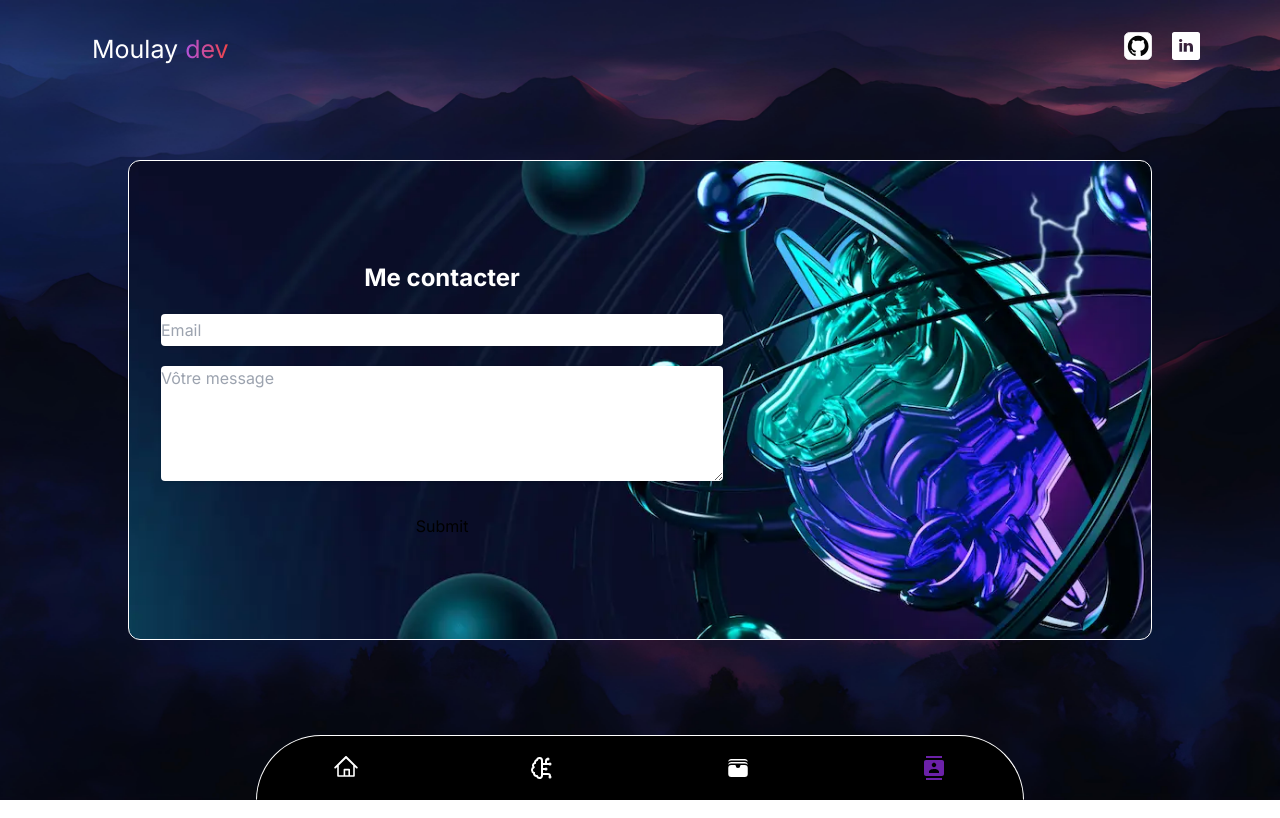
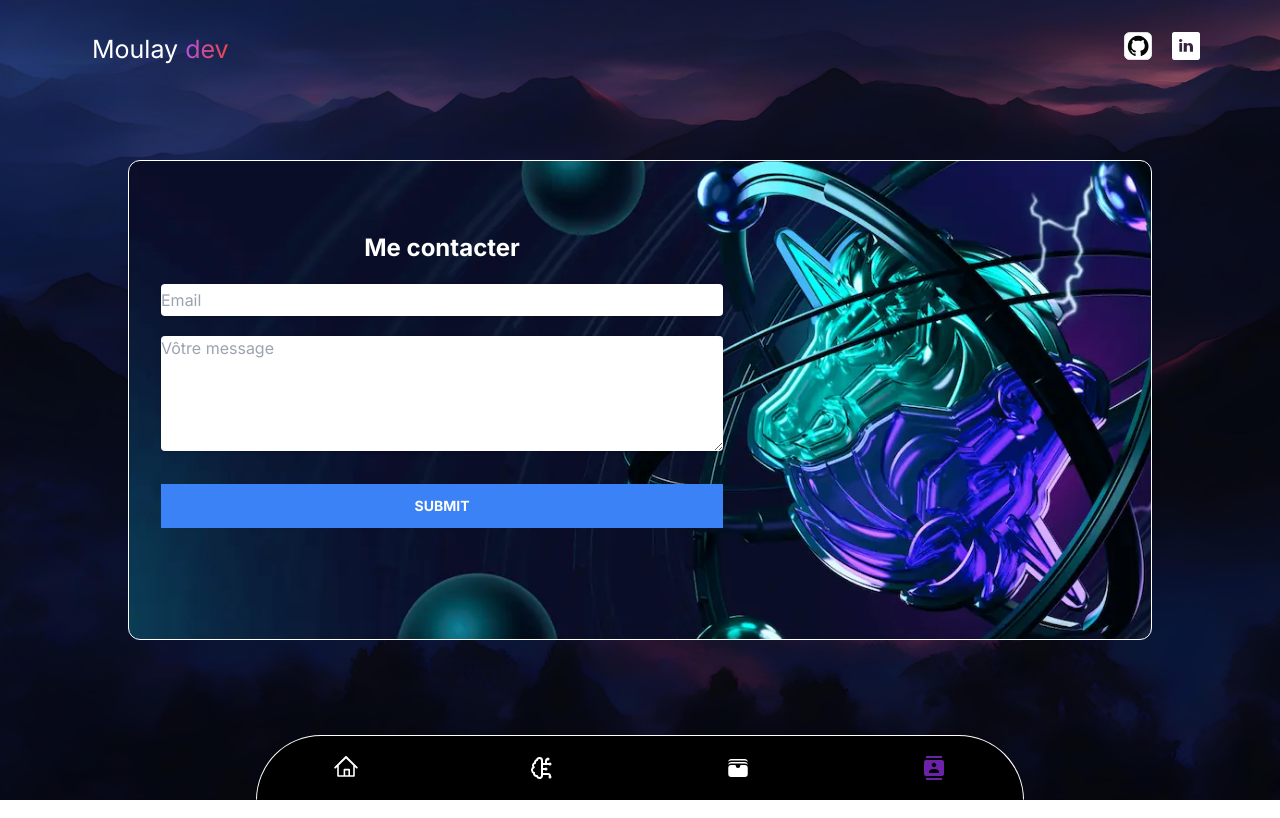
Before and after one commit to Moulay-E/PortfolioV2, a Next.js app: page /contact-me in a window 1280 px wide. Built offline with nearby package versions, Linux system fonts and the light colour scheme.

Commit message:
color formulaire

```diff
--- a/components/ContactForm.tsx
+++ b/components/ContactForm.tsx
@@ -39,10 +39,10 @@
 import { useForm, ValidationError } from '@formspree/react';
 
 export default function ContactForm() {
-  const [state, handleSubmit] = useForm('YOUR_FORM_ID');
+  const [state, handleSubmit] = useForm('xwkdjqer');
 
   if (state.succeeded) {
-    return <p>Email Envoyé !</p>;
+    return <p className="text-white">Email Envoyé !</p>;
   }
 
   return (
@@ -72,10 +72,14 @@
           errors={state.errors}
         />
       </div>
-      <button type="submit" disabled={state.submitting}>
+      <button
+        type="submit"
+        disabled={state.submitting}
+        className="px-6 mb-10 py-3 text-sm font-bold text-white uppercase transition-all duration-150 ease-linear bg-blue-500 hover:bg-blue-400"
+      >
         Submit
       </button>
-      <ValidationError errors={state.errors} />
+      <ValidationError className="text-white" errors={state.errors} />
     </form>
   );
 }
```
